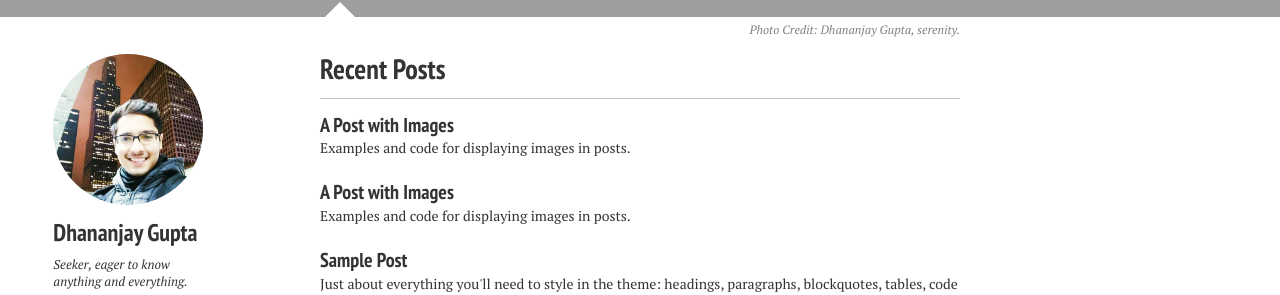
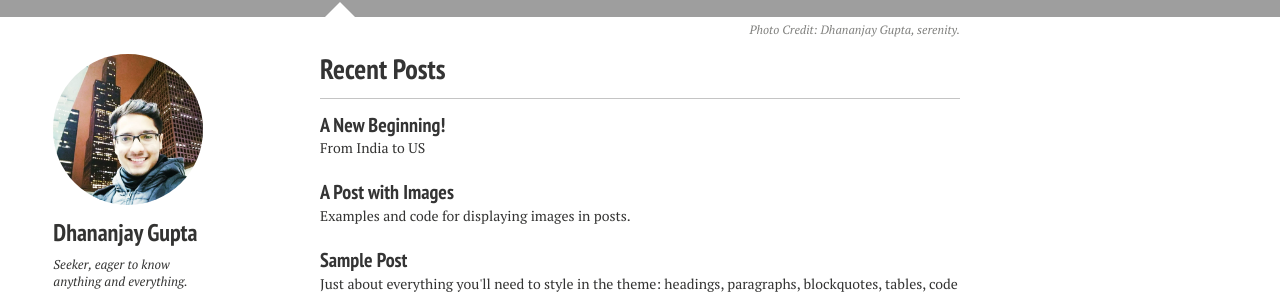
Before and after one commit to DhananjayGupta300/DhananjayGupta300.github.io, a Jekyll site: the page built from index.md, in a window 1280 px wide. Shown: the part 1027-1322 px from the top of the page. Built offline with Jekyll 4.4.1, drawn with Linux system fonts in a browser that asks for light colours; nearby versions of some CDN libraries; some of the changed lines change nothing that is shown.

Commit message:
Update 2018-01-07-A-New-Begining!.md

```diff
--- a/_posts/2018-01-07-A-New-Begining!.md
+++ b/_posts/2018-01-07-A-New-Begining!.md
@@ -1,14 +1,13 @@
 ---
 layout: post
-title: "A Post with Images"
-excerpt: "Examples and code for displaying images in posts."
-tags: [sample post, images, test]
+title: "A New Beginning!"
+excerpt: "From India to US"
+tags: [dhananjay gupta, new phase, India, USA]
 comments: true
 ---
 
-Here are some examples of what a post with images might look like. If you want to display two or three images next to each other responsively use `figure` with the appropriate `class`. Each instance of `figure` is auto-numbered and displayed in the caption.
-
-### Figures (for images or video)
+The date had finally come! all hardwork, preparing for GRE, university applications and unlimited shopping culminates on 2nd August, 2017. I am leaving home to pursue my Master's in Computer Science at the pretigious University of Illinois at Chicago. It had been a roller coaster ride. Ecstatic moments, heartbreaks and sleepless nights; I have seen all. Let me take you through my journey.<br/><br/>
+### Consious Organic Chaos to
 
 #### One Up
 
```
